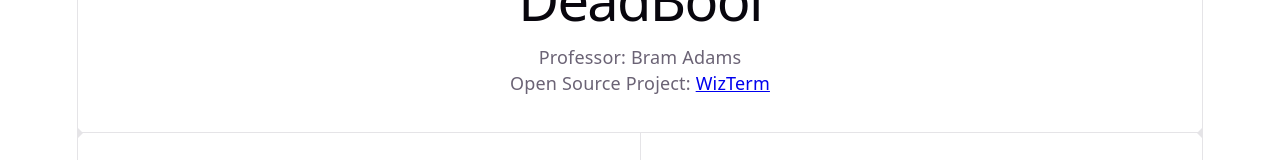
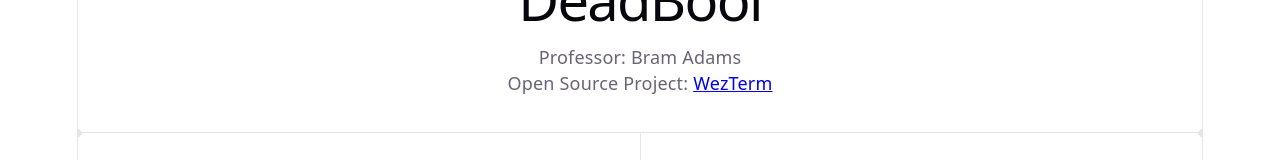
Before and after one commit to Deadbool322/Website, a React (Vite) app in the folder deadbool-website/: page / in a window 1280 px wide. Shown: the part 321-481 px from the top of the page. Built offline with nearby package versions, Linux system fonts and the light colour scheme.

Commit message:
Potential fix for url bug

```diff
--- a/deadbool-website/src/App.jsx
+++ b/deadbool-website/src/App.jsx
@@ -19,7 +19,8 @@ function App() {
         <div>
           <h2>CISC 322 - Software Architecture - Group 3</h2>
           <h1>DeadBool</h1>
-          <p>Professor: Bram Adams</p><p>Open Source Project: <a href="https://wezterm.org" target="_blank">WizTerm</a></p>
+          <p>Professor: Bram Adams</p>
+          <p>Open Source Project:{' '}<a href="https://wezterm.org/" target="_blank" rel="noopener noreferrer">WezTerm</a></p>
         </div>
 
       </section>
```
